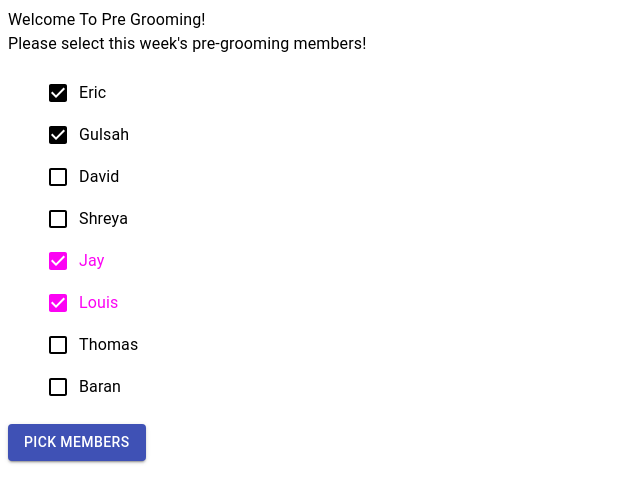
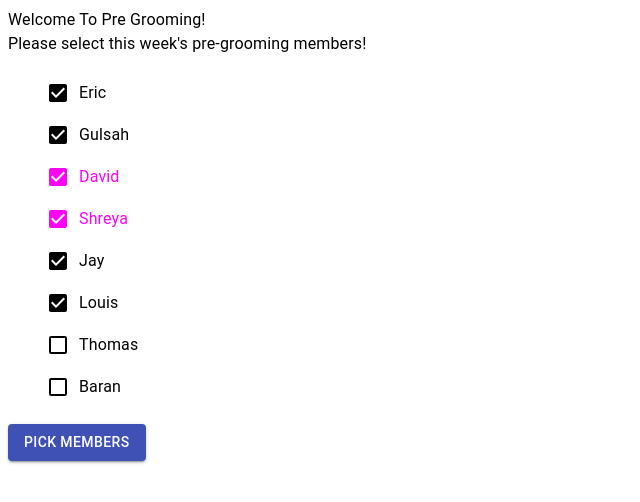
Before and after one commit to gulsahsarsilmaz/pre-grooming-react, a React (Create React App) app: page / in a window 1280 px wide. Shown: the top 502 px of the page, without its empty margins (0-640 px from the left). Built offline with nearby package versions, Linux system fonts and the light colour scheme.

Commit message:
1 file modified

```diff
--- a/src/App.js
+++ b/src/App.js
@@ -9,10 +9,10 @@ export default function App() {
     users: [
       { id: 1, value: "Eric", isChecked: true, isCurrent: false },
       { id: 2, value: "Gulsah", isChecked: true, isCurrent: false },
-      { id: 3, value: "David", isChecked: false, isCurrent: false },
-      { id: 4, value: "Shreya", isChecked: false, isCurrent: false },
-      { id: 5, value: "Jay", isChecked: true, isCurrent: true },
-      { id: 6, value: "Louis", isChecked: true, isCurrent: true },
+      { id: 3, value: "David", isChecked: true, isCurrent: true },
+      { id: 4, value: "Shreya", isChecked: true, isCurrent: true },
+      { id: 5, value: "Jay", isChecked: true, isCurrent: false },
+      { id: 6, value: "Louis", isChecked: true, isCurrent: false },
       { id: 7, value: "Thomas", isChecked: false, isCurrent: false },
       { id: 8, value: "Baran", isChecked: false, isCurrent: false }
     ]
```
